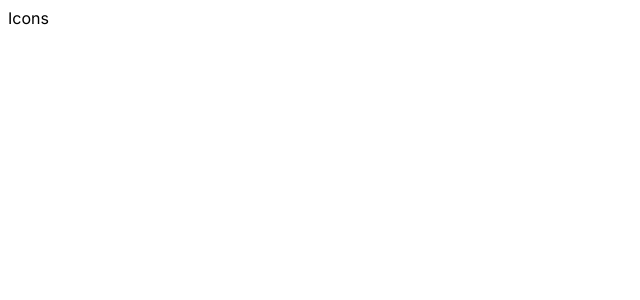
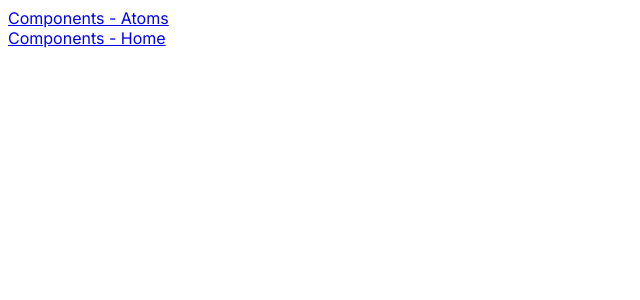
Before and after one commit to kyonyhk/bread-and-barter, a Next.js app: page / in a window 1280 px wide. Shown: the top 300 px of the page, without its empty margins (0-640 px from the left). Built offline with nearby package versions, Linux system fonts and the light colour scheme.

Commit message:
updating home page to show links to components

```diff
--- a/src/app/components/page.tsx
+++ b/src/app/components/page.tsx
@@ -284,7 +284,7 @@ export default function Home() {
           </ButtonLarge>
 
           {/* No Icon Button */}
-          <ButtonLarge>Button No Icon</ButtonLarge>
+          <ButtonLarge>Large</ButtonLarge>
         </div>
 
         {/* Components Column 2 */}
--- a/src/app/page.tsx
+++ b/src/app/page.tsx
@@ -4,6 +4,7 @@ import ButtonMedium from '@repo/components/atoms/buttons/ButtonMedium';
 import ButtonLarge from '@repo/components/atoms/buttons/ButtonLarge';
 import ButtonNoBorder from '@repo/components/atoms/buttons/ButtonNoBorder';
 import { Minus, LeftArrow, RightArrow } from '@repo/components/atoms/icons';
+import Link from 'next/link';
 
 export default function Home() {
   return (
@@ -18,50 +19,22 @@ export default function Home() {
         padding: '40px',
       })}
     >
-      <div className={css({ color: 'white', textStyle: 'heading4' })}>
-        Icons
-      </div>
-      <div
-        className={css({ display: 'flex', flexDirection: 'row', gap: '8px' })}
-      >
-        <Minus className={css({ h: '24px', w: '24px' })} />
-        <RightArrow className={css({ h: '24px', w: '24px' })} />
-        <LeftArrow className={css({ h: '24px', w: '24px' })} />
-      </div>
-
-      {/* Components */}
+      <Link href="/components">
         <div
           className={css({
-          color: 'white',
             textStyle: 'heading4',
+            color: 'yellow100',
           })}
         >
-        Components
+          Components - Atoms
         </div>
+      </Link>
 
-      {/* Button No Border */}
-      <ButtonNoBorder>
-        <Minus className={css({ h: '24px', w: '24px' })} />
-        Add Timeslot
-      </ButtonNoBorder>
-
-      {/* Small Button */}
-      <ButtonSmall>Small</ButtonSmall>
-
-      {/* Medium Button */}
-      <ButtonMedium>
-        Medium
-        <RightArrow className={css({ h: '24px', w: '24px' })} />
-      </ButtonMedium>
-
-      {/* Large Button */}
-      <ButtonLarge>
-        Large
-        <RightArrow className={css({ h: '24px', w: '24px' })} />
-      </ButtonLarge>
-      <ButtonLarge>Button No Icon</ButtonLarge>
-
-      <div></div>
+      <Link href="/home-components">
+        <div className={css({ textStyle: 'heading4', color: 'yellow100' })}>
+          Components - Home
+        </div>
+      </Link>
     </div>
   );
 }
```
Also changed, not shown: src/components/organisms/profile-popup/ProfilePopup.tsx (+7 -2 lines). Lines whose indentation alone changed are shown as unchanged.
